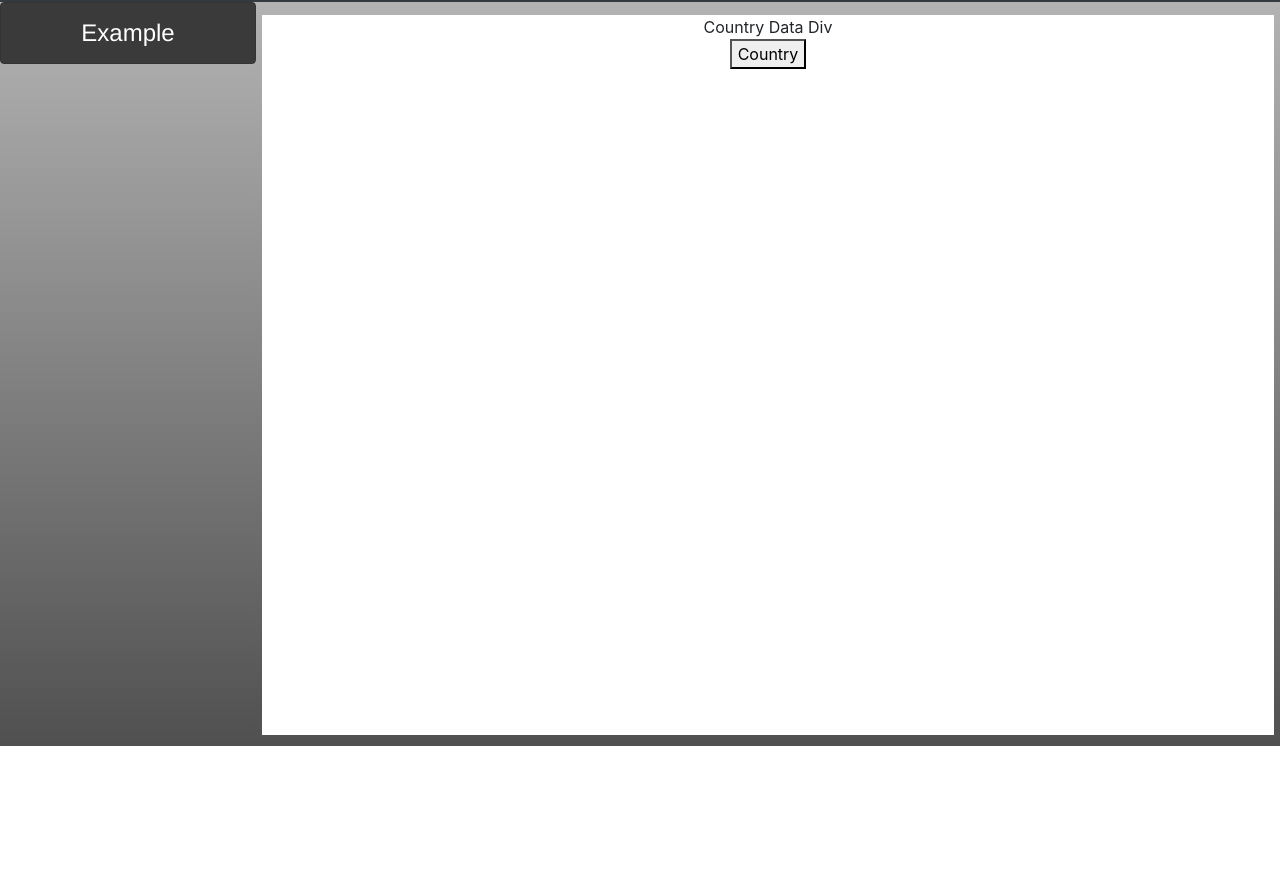
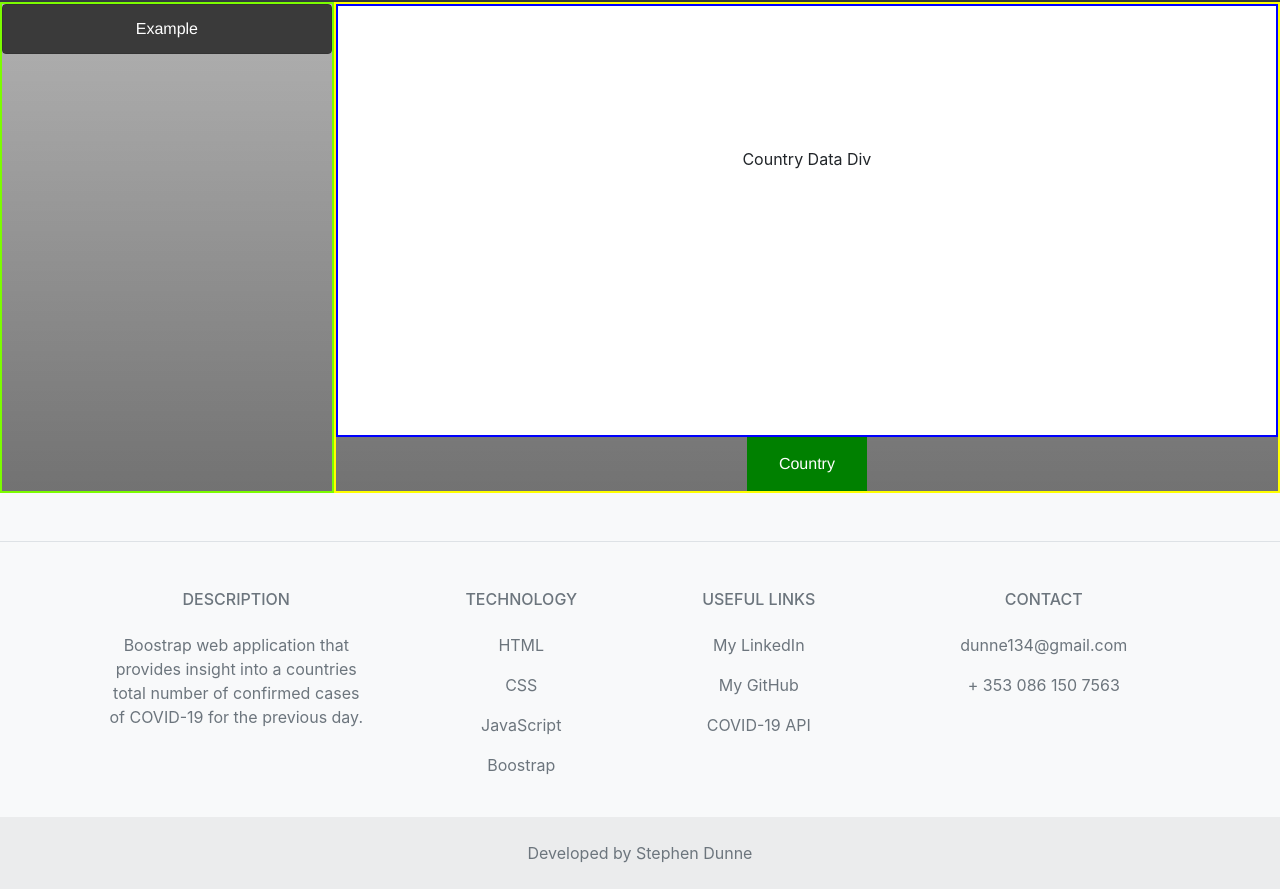
Before and after one commit to StephenDunne97/CovidTracker, a plain HTML site: page index.html in a window 1280 px wide. Shown: the part 54-943 px from the top of the page. Before the commit the page ends 800 px from the top, so only its background shows below. Drawn offline with nearby package versions, Linux system fonts and the light colour scheme; no server answers.

Commit message:
Footer & Styling

```diff
--- a/index.html
+++ b/index.html
@@ -4,17 +4,21 @@
 <head>
     <meta charset="utf-8">
     <title>COVID Tracker</title>
+
     <nav class="navbar navbar-dark bg-dark">
         <a class="navbar-brand" href="#">COVID-19 Case Tracker</a>
-            <button type="button">Something</button>
     </nav>
-
+    <!-- Scripts & Styles -->
     <link rel="stylesheet" href="styles.css">
     <link rel="stylesheet" href="https://cdn.jsdelivr.net/npm/bootstrap@4.6.0/dist/css/bootstrap.min.css" integrity="sha384-B0vP5xmATw1+K9KRQjQERJvTumQW0nPEzvF6L/Z6nronJ3oUOFUFpCjEUQouq2+l" crossorigin="anonymous">
     <script type = "text/javascript" src="index.js"></script>
+    <!-- Scripts & Styles -->
+
 </head>
 
-<body onload="popCountryList()" class="body">
+<body onload="populateCountryList()" class="body">
+
+    <div class ="flex-container">
 
         <div id="country-list-div" class="country-list">
             <ul id ="country-list" class="list-group" onclick="getListItemSlug()">
@@ -22,15 +26,100 @@
             </ul>
         </div>
 
-    <div class="data-div">
-        <div id="country-data-div" class="container">
+        <div id="country-data-container" class="data-container">
+            <div id="country-data-div" class="data-div">
                 Country Data Div
             </div>
-        <button id="get-country-data" slug="NULL" type="button" onclick="getCountryData(this.getAttribute('slug'))">Country</button>
+            <button id="get-country-data" slug="NULL" type="button" onclick="getCountryData(this.getAttribute('slug'))" class="data-button">Country</button>
         </div>
 
+    </div>
+
+    <!-- Footer -->
+    <footer class="text-center text-lg-start bg-light text-muted">
+        <!-- Section: Breaker -->
+        <section class="d-flex justify-content-center justify-content-lg-between p-4 border-bottom">
+        </section>
+        <!-- Section: Breaker -->
+
+        <!-- Section: Links  -->
+        <section class="footer">
+            <div class="container text-center text-md-start mt-5">
+            <!-- Grid row -->
+            <div class="row mt-3">
+                <!-- Grid column -->
+                <div class="col-md-3 col-lg-4 col-xl-3 mx-auto mb-4">
+                <!-- Content -->
+                <h6 class="text-uppercase fw-bold mb-4">Description</h6>
+                <p>
+                    Boostrap web application that provides insight into a countries total number of confirmed cases of COVID-19 for the previous day.
+                </p>
+                </div>
+                <!-- Grid column -->
+
+                <!-- Grid column -->
+                <div class="col-md-2 col-lg-2 col-xl-2 mx-auto mb-4">
+                    <!-- Links -->
+                    <h6 class="text-uppercase fw-bold mb-4">Technology</h6>
+                    <p>
+                        <a href="https://www.w3schools.com/html/html_intro.asp" class="text-reset">HTML</a> <!-- text-reset removes hyperlink blue-->
+                    </p>
+                    <p>
+                        <a href="https://www.w3schools.com/css/css_intro.asp" class="text-reset">CSS</a>
+                    </p>
+                    <p>
+                        <a href="https://www.w3schools.com/whatis/whatis_js.asp" class="text-reset">JavaScript</a>
+                    </p>
+                    <p>
+                        <a href="https://www.w3schools.com/whatis/whatis_bootstrap.asp" class="text-reset">Boostrap</a>
+                    </p>
+                </div>
+                <!-- Grid column -->
+
+                <!-- Grid column -->
+                <div class="col-md-3 col-lg-2 col-xl-2 mx-auto mb-4">
+                    <!-- Links -->
+                    <h6 class="text-uppercase fw-bold mb-4">Useful links</h6>
+                    <p>
+                        <a href="https://www.linkedin.com/in/stephen-dunne-79a32310b/" class="text-reset">My LinkedIn</a>
+                    </p>
+                    <p>
+                        <a href="https://github.com/StephenDunne97" class="text-reset">My GitHub</a>
+                    </p>
+                    <p>
+                        <a href="https://documenter.getpostman.com/view/10808728/SzS8rjbc?version=latest#9739c95f-ef1d-489b-97a9-0a6dfe2f74d8" class="text-reset">COVID-19 API</a>
+                    </p>
+                </div>
+                <!-- Grid column -->
+
+                <!-- Grid column -->
+                <div class="col-md-4 col-lg-3 col-xl-3 mx-auto mb-md-0 mb-4">
+                    <!-- Links -->
+                    <h6 class="text-uppercase fw-bold mb-4">Contact</h6>
+                    <p>dunne134@gmail.com</p>
+                    <p>+ 353 086 150 7563</p>
+                </div>
+                <!-- Grid column -->
+            </div>
+            <!-- Grid row -->
+            </div>
+        </section>
+        <!-- Section: Links  -->
+
+        <!-- Signature -->
+        <div class="text-center p-4" style="background-color: rgba(0, 0, 0, 0.05);">
+            Developed by
+            <a class="text-reset fw-bold" href="https://www.linkedin.com/in/stephen-dunne-79a32310b/">Stephen Dunne</a>
+        </div>
+        <!-- Signature -->
+    </footer>
+    <!-- Footer -->
+
+    <!-- JQuery & Boostrap -->
     <script src="https://code.jquery.com/jquery-3.4.1.slim.min.js" integrity="sha384-J6qa4849blE2+poT4WnyKhv5vZF5SrPo0iEjwBvKU7imGFAV0wwj1yYfoRSJoZ+n" crossorigin="anonymous"></script>
     <script src="https://cdn.jsdelivr.net/npm/popper.js@1.16.0/dist/umd/popper.min.js" integrity="sha384-Q6E9RHvbIyZFJoft+2mJbHaEWldlvI9IOYy5n3zV9zzTtmI3UksdQRVvoxMfooAo" crossorigin="anonymous"></script>
     <script src="https://cdn.jsdelivr.net/npm/bootstrap@4.6.0/dist/js/bootstrap.min.js" integrity="sha384-+YQ4JLhjyBLPDQt//I+STsc9iw4uQqACwlvpslubQzn4u2UU2UFM80nGisd026JF" crossorigin="anonymous"></script>
+    <!-- JQuery & Boostrap -->
+
 </body>
 </html>
--- a/index.js
+++ b/index.js
@@ -3,7 +3,7 @@ var requestOptions = {
     redirect: 'follow'
 };
 
-function popCountryList() { // Fxn to get list of countries
+function populateCountryList() { // Fxn to get list of countries
     fetch("https://api.covid19api.com/countries", requestOptions)
     .then(response => response.json())
     .then(countries => extractCountryData(countries)) // Countries are returned from API as an array of JSON objects
--- a/styles.css
+++ b/styles.css
@@ -1,48 +1,51 @@
-html, body {
-    height: 100%;
-    flex-direction: column;
-  }
-
-body > * {
-    flex-shrink: 0;
-}
-
 .body{
     height: 100%;
     width: 100%;
     background-image: linear-gradient(rgba(155, 155, 155, 0.685), rgb(80, 80, 80));
     background-attachment: fixed;
 }
-.data-div{
-    text-align: center;
-    margin-top: 1%;
-    margin-left: 20.5%;
-    margin-right: .5%;
-    height: 90%;
-    background-color: white;
-    vertical-align: middle;
+
+/*Main Container. Children: Country-list, data-container*/
+.flex-container{
+    display: flex;
 }
+/*END*/
+
+/*Country-list container*/
 .country-list{
-    position:absolute;
-    float: left;
+    flex: .35;
+    border: 2px solid lawngreen;
     text-align: center;
     width: 20%;
 }
 .list-group{
     overflow:scroll;
-    max-height: 1000px;
+    max-height: 550px;
     overflow-x: hidden;
 }
 .list-group-item{
     background-color:rgb(58, 58, 58) !important;
     color:white;
     font-family: 'Franklin Gothic Medium', 'Arial Narrow', Arial, sans-serif;
-    font-size:x-large;
-    max-width: 40pc;
+    font-size:medium;
+    max-width: 100%;
 }
-.country-data-div{
-    background-color: brown;
-    padding-left: 0cm;
+/*END*/
+
+/*Country data container*/
+.data-container{
+    flex: 1;
+    border: 2px solid yellow;
+    text-align: center;
+    width: 20%;
+}
+
+.data-div{
+    background-color: white;
+    border: 2px solid blue;
+    text-align: center;
+    padding-top: 15%;
+    padding-bottom: 28%;
 }
 .p-data{
     font-family:'Franklin Gothic Medium', 'Arial Narrow', Arial, sans-serif;
@@ -51,3 +54,15 @@ body > * {
     text-align: center;
     vertical-align: middle;
 }
+.data-button{
+    background-color: green;
+    border: none;
+    color: white;
+    padding: 15px 32px;
+    text-align: center;
+    text-decoration: none;
+    display: inline-block;
+    font-size: 16px;
+    font-family: 'Franklin Gothic Medium', 'Arial Narrow', Arial, sans-serif;
+}
+/*END*/
```
Also changed, not shown: temp.html (+16 -0 lines). Lines whose indentation alone changed are shown as unchanged.
